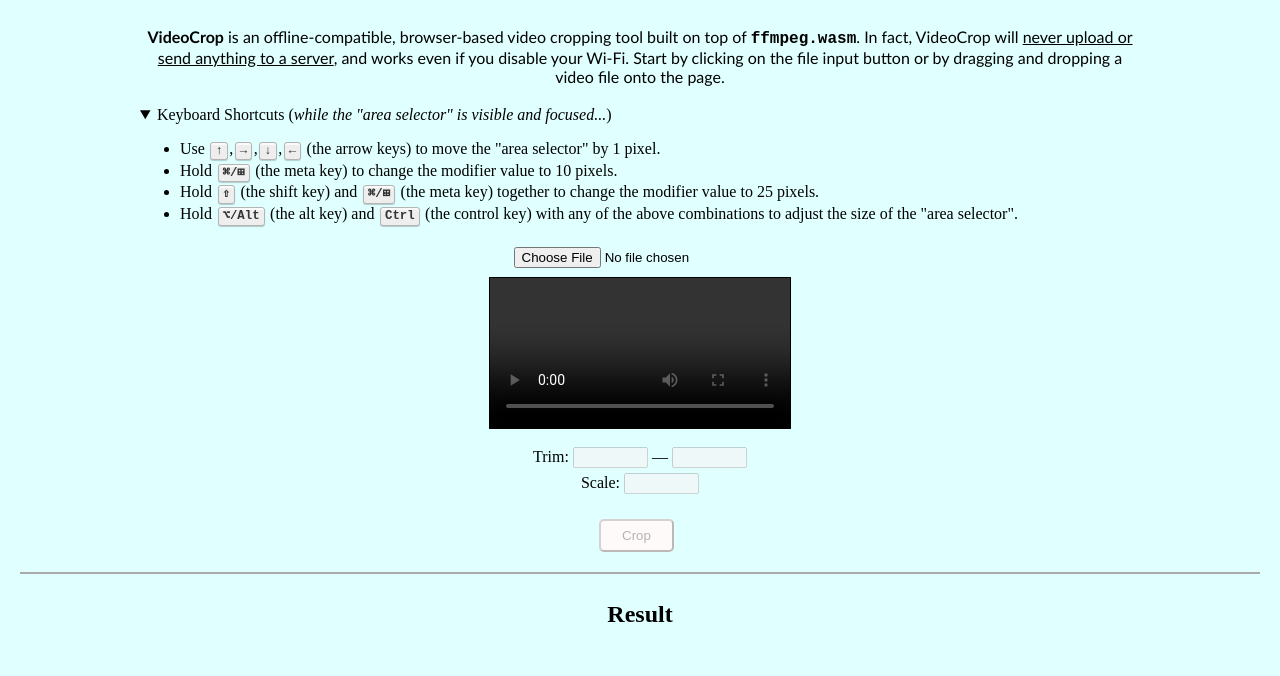
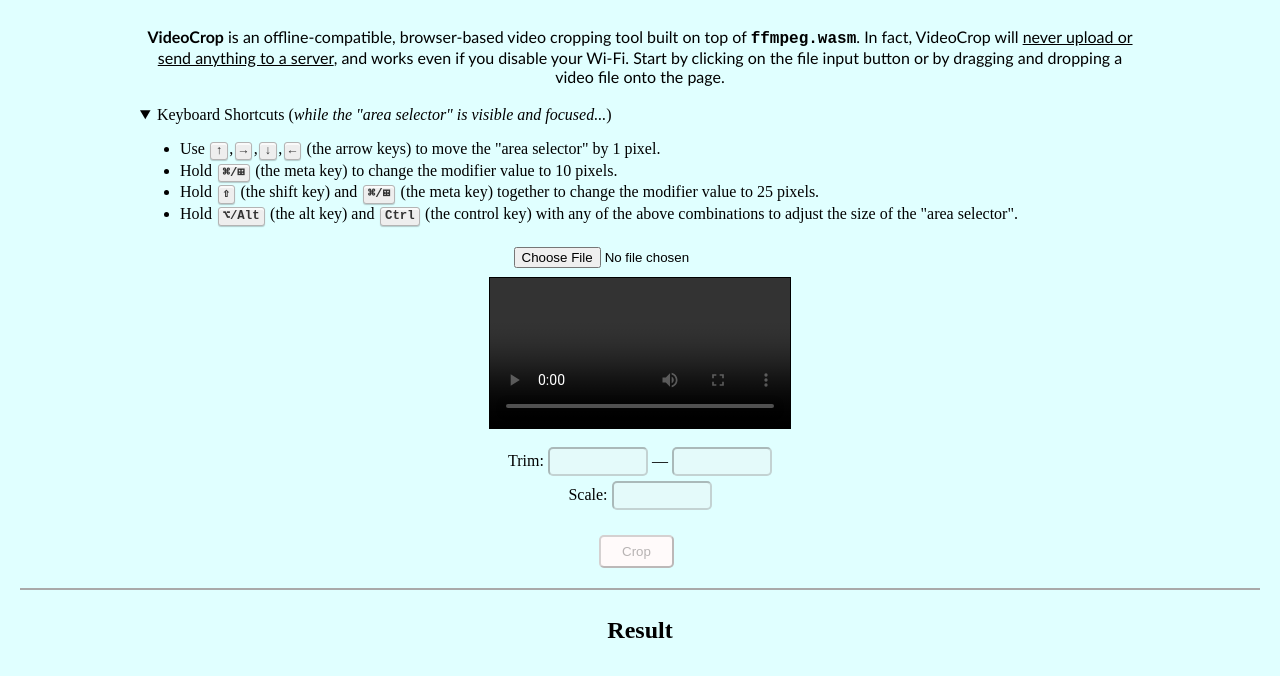
Before and after one commit to denk0403/VideoCrop, a plain HTML site: page public/index.html in a window 1280 px wide. Shown: the part 140-816 px from the top of the page. Drawn offline with Linux system fonts and the light colour scheme.

Commit message:
Improved param UX

```diff
--- a/public/index.html
+++ b/public/index.html
@@ -58,7 +58,8 @@
             cropping tool built on top of
             <span style="font-family: 'Courier New'; font-weight: bold">ffmpeg.wasm</span>.
             In fact,
-            VideoCrop will <span style="text-decoration: underline;">never upload or send anything to a server</span>, and works even if you disable
+            VideoCrop will <span style="text-decoration: underline;">never upload or send anything to a server</span>,
+            and works even if you disable
             your Wi-Fi.
             Start by clicking on the file input button or by dragging and dropping a
             video file onto the page.
@@ -93,13 +94,16 @@
         <div id="params">
             <div class="param">
                 Trim:
-                <input id="start-time" type="number" min="0" step="0.01" disabled />
+                <input id="start-time" type="number" min="0" step="0.01" pattern="^\d*(\.\d{0,2})?$" inputmode="numeric"
+                    disabled />
                 —
-                <input id="end-time" type="number" min="1" step="0.01" disabled />
+                <input id="end-time" type="number" min="1" step="0.01" pattern="^\d*(\.\d{0,2})?$" inputmode="numeric"
+                    disabled />
             </div>
             <label class="param scale">
                 Scale:
-                <input id="scale" type="number" min="0.1" step="0.1" disabled />
+                <input id="scale" type="number" min="0.1" step="0.01" pattern="^\d*(\.\d{0,2})?$" inputmode="numeric"
+                    disabled />
             </label>
         </div>
         <div id="out-dim"></div>
--- a/public/serviceWorker.js
+++ b/public/serviceWorker.js
@@ -1,4 +1,4 @@
-const CACHE_NAME = "videocrop-v1.2";
+const CACHE_NAME = "videocrop-v1.2.1";
 const urlsToCache = [
     "/",
     "/index.js",
--- a/public/styles.css
+++ b/public/styles.css
@@ -110,7 +110,9 @@
 }
 
 .param input {
-    width: 75px;
+    width: 100px;
+    padding: 5px;
+    border-radius: 5px;
 }
 
 #crop-btn {
```
